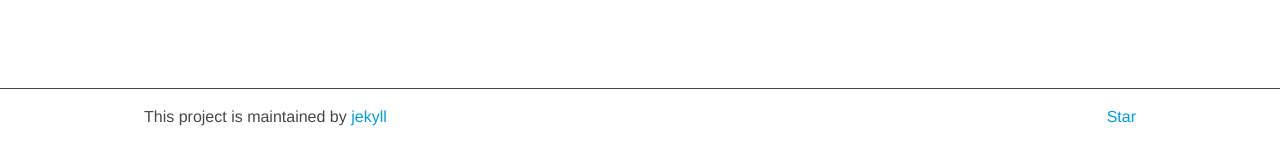
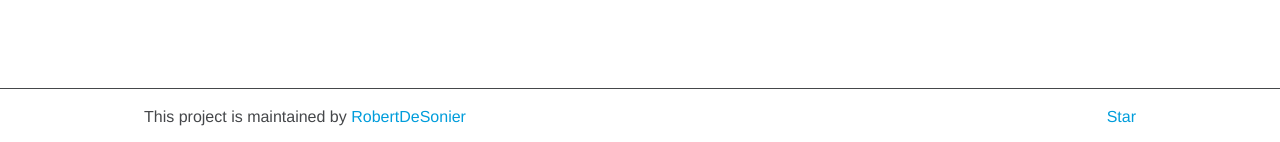
Before and after one commit to RobertDeSonier/RoBlog, a Jekyll site: the page built from index.md, in a window 1280 px wide. Shown: the part 1186-1328 px from the top of the page. Built offline with Jekyll 4.4.1, drawn with Linux system fonts in a browser that asks for light colours.

Commit message:
Update _config.yml
 - Remove theme, since it will be baked in
 - Add personalization for GitHub account/repo

```diff
--- a/_config.yml
+++ b/_config.yml
@@ -19,12 +19,11 @@ description: > # this means to ignore newlines until "baseurl:"
   Tips & Tricks for Devs
 baseurl: "/RoBlog" # the subpath of your site, e.g. /blog
 url: "https://robertdesonier.github.io" # the base hostname & protocol for your site, e.g. http://example.com
-twitter_username: jekyllrb
-github_username:  jekyll
+github_username:  RobertDeSonier
+github_repo: RoBlog
 
 # Build settings
 markdown: kramdown
-theme: jekyll-swiss
 theme_color: blue
 
 pages_list:
```
